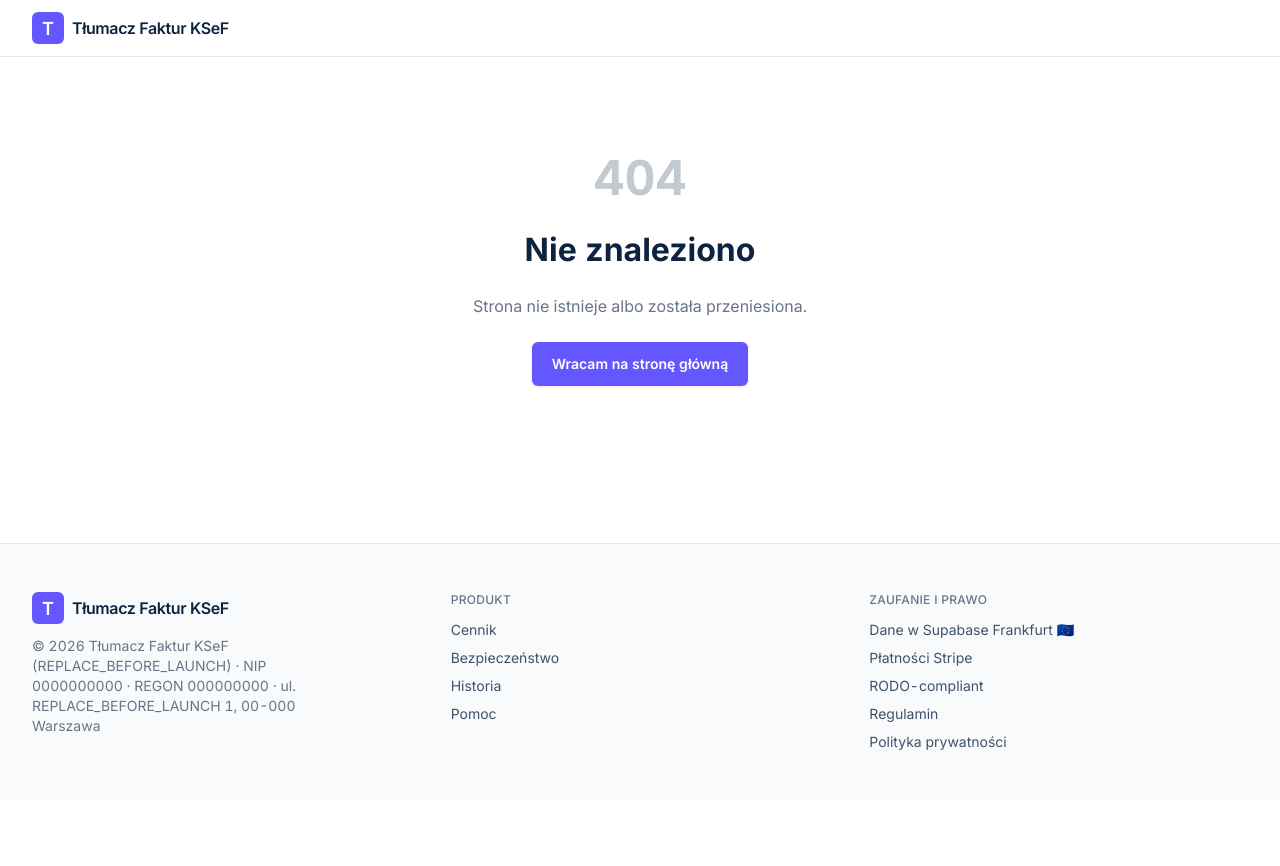
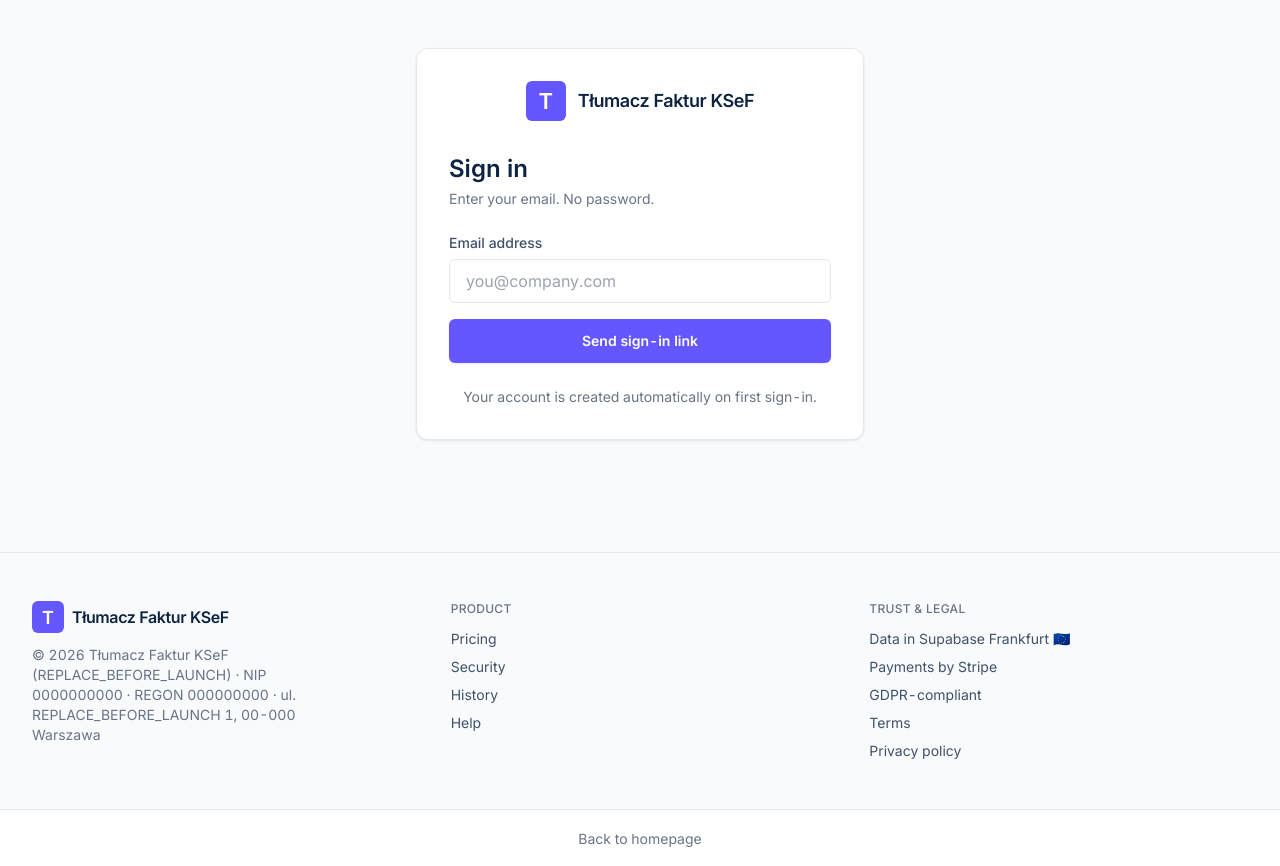
Before and after one commit to pacel1/ksef-invoice-translator, a Next.js app: page /en/login in a window 1280 px wide. Before the commit this address had no page. Before the commit the page ends 800 px from the top, so only its background shows below. Built offline with nearby package versions, Linux system fonts and the light colour scheme; no server answers.

Commit message:
feat(routes): EN mirror shells for landing, pricing, security, terms, privacy, login

```diff
--- /dev/null
+++ b/app/en/login/page.tsx
@@ -0,0 +1,38 @@
+import { redirect } from "next/navigation";
+import Link from "next/link";
+import { getOptionalUser } from "@/lib/auth/require-user";
+import { BrandLockup } from "@/components/brand/brand-lockup";
+import { LegalFooter } from "@/components/layout/legal-footer";
+import { LoginForm } from "@/app/login/login-form";
+import { marketingCopy } from "@/lib/marketing/copy";
+
+export default async function EnLoginPage() {
+  const user = await getOptionalUser();
+  if (user) redirect("/app");
+
+  const t = marketingCopy.en.login;
+
+  return (
+    <div className="flex min-h-screen flex-col bg-surface-muted text-text-strong">
+      <main className="flex flex-1 items-center justify-center px-5 py-12 md:px-8">
+        <div className="w-full max-w-md rounded-xl border border-border bg-surface p-8 shadow-sm">
+          <div className="flex justify-center">
+            <BrandLockup href="/en" size="lg" />
+          </div>
+          <h1 className="mt-8 text-h2 text-text-strong">{t.title}</h1>
+          <p className="mt-1 text-small text-text-muted">{t.subtitle}</p>
+          <div className="mt-6">
+            <LoginForm copy={t} />
+          </div>
+          <p className="mt-6 text-center text-small text-text-muted">{t.noAccountHint}</p>
+        </div>
+      </main>
+      <LegalFooter locale="en" />
+      <div className="border-t border-border bg-surface py-4 text-center">
+        <Link href="/en" className="text-small text-text-muted hover:text-text-strong">
+          {t.backToHome}
+        </Link>
+      </div>
+    </div>
+  );
+}
--- /dev/null
+++ b/app/en/page.tsx
@@ -0,0 +1,5 @@
+import { LandingPage } from "@/components/marketing/landing-page";
+
+export default function EnHomePage() {
+  return <LandingPage locale="en" />;
+}
--- /dev/null
+++ b/app/en/pricing/page.tsx
@@ -0,0 +1,5 @@
+import { PricingPage } from "@/components/marketing/pricing-page";
+
+export default function EnPricing() {
+  return <PricingPage locale="en" />;
+}
--- /dev/null
+++ b/app/en/privacy/page.tsx
@@ -0,0 +1,5 @@
+import { PrivacyPage } from "@/components/marketing/privacy-page";
+
+export default function EnPrivacy() {
+  return <PrivacyPage locale="en" />;
+}
--- /dev/null
+++ b/app/en/security/page.tsx
@@ -0,0 +1,5 @@
+import { SecurityPage } from "@/components/marketing/security-page";
+
+export default function EnSecurity() {
+  return <SecurityPage locale="en" />;
+}
--- /dev/null
+++ b/app/en/terms/page.tsx
@@ -0,0 +1,5 @@
+import { TermsPage } from "@/components/marketing/terms-page";
+
+export default function EnTerms() {
+  return <TermsPage locale="en" />;
+}
```
